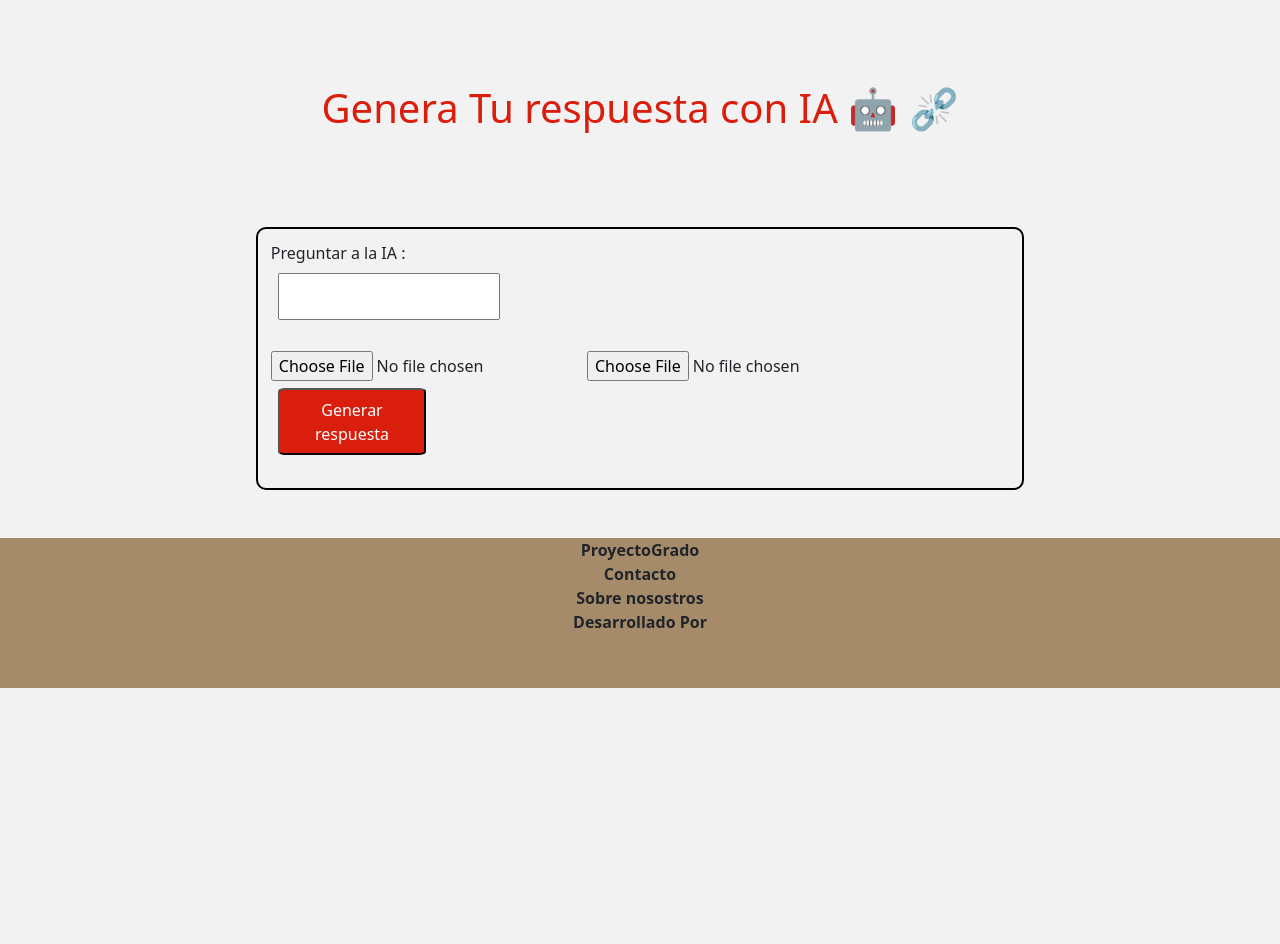
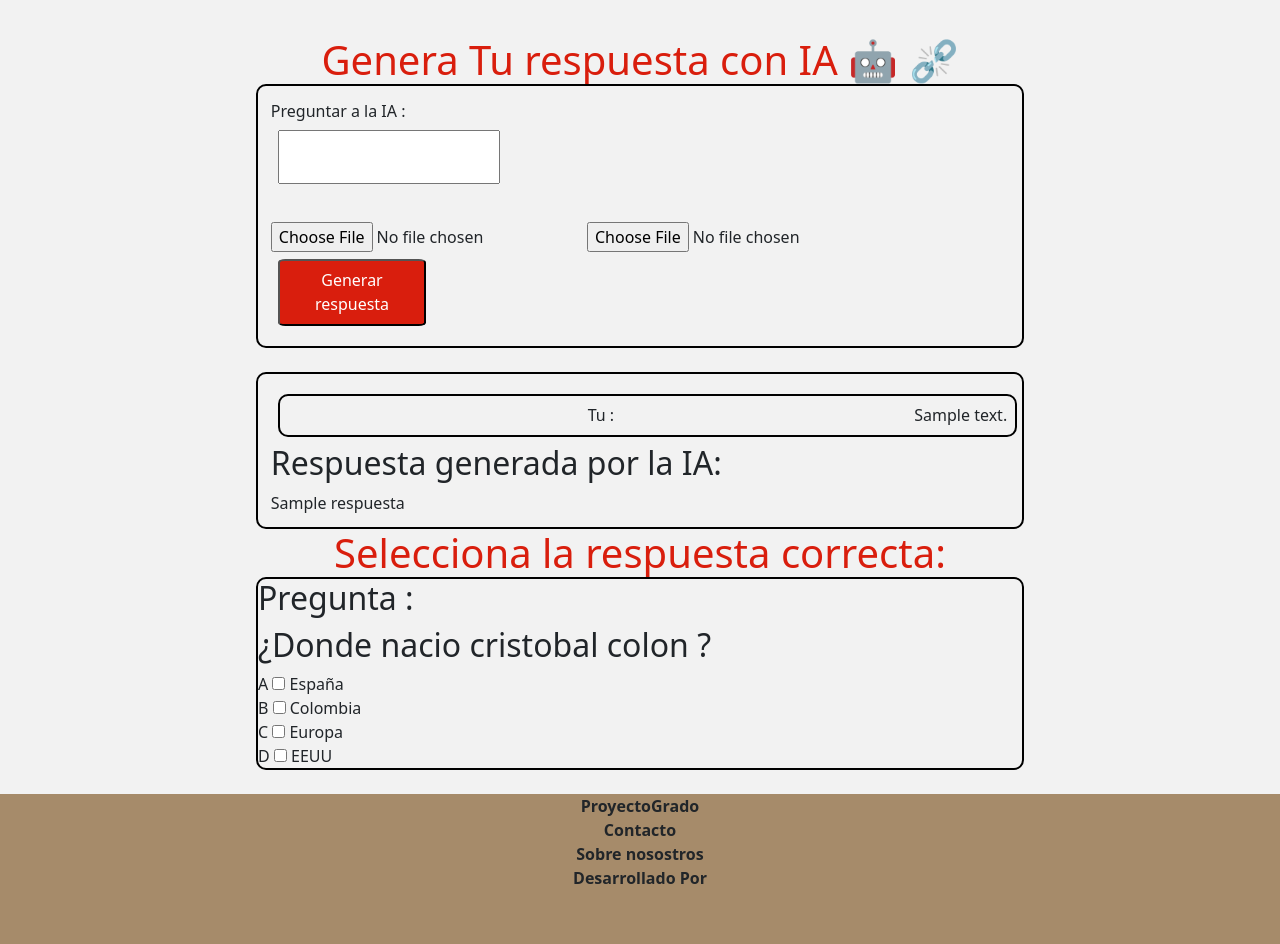
Before and after one commit to AdrianGalindez/ProyectoDeGrado, a Django app: template Principal/templates/TestDeVocacion.html in a window 1280 px wide. Shown: the part 112-1056 px from the top of the page. Before the commit the page ends 800 px from the top, so only its background shows below. Run offline with Django 5.2, Linux system fonts and the light colour scheme; the template is opened without the code that fills it: most values are stand-ins (such as "Sample title", 1, 10 or a date in 2020); parts of the project's set-up code (start-up, migrations or seed data) failed here and were passed over.

Commit message:
Add files via upload

```diff
--- a/Principal/static/css/style.css
+++ b/Principal/static/css/style.css
@@ -165,8 +168,34 @@ textarea {
     margin: 1% ;
 }
 /* =========================================================== */
+#borrarHistorial {
+    background-color: #D91E0D;
+    width: 20%;
+    color: white;
+    border-radius: 5%;
+    padding: 1%;
+    cursor: pointer;
+    margin: 1% ;
+}
 
+#respuesta{
+    margin: auto;
+    padding: 1%;
+    border: solid 2px black;
+    width: 60%;
+    border-radius: 10px;
 
+}
+
+#historial_prompt{
+    display: flex;
+    margin: 1%;
+    padding: 1%;
+    border: solid 2px black;
+    width: 100%;
+    border-radius: 10px;
+    justify-content: flex-end;
+}
 /* =================NAV RESPONSIVE ANDROID================== */
 @media(max-width: 600px){
 
--- /dev/null
+++ b/Principal/static/css/tests.css
@@ -0,0 +1,19 @@
+h1{
+    color: #D91E0D;
+    margin: auto;
+}
+
+#opciones_test{
+    border: solid 2px black;
+    margin: auto;
+    width: 60%;
+    border-radius: 10px;
+}
+
+label {
+    margin: auto;
+}
+
+.opcion{
+         display: inline;
+}
--- a/Principal/static/js/scripts.js
+++ b/Principal/static/js/scripts.js
@@ -4,9 +4,16 @@ function toggleModoOscuro(){
         const inputModoOscuro = document.getElementById("modoOscuro");
 
         const contenedorChat = document.getElementById("chatContainer");
+
+        const contenedorRespuesta = document.getElementById("respuesta");
+
         const body = document.querySelector("body");
+
         const nav = document.querySelector("nav");
+
         const footer = document.querySelector("footer");
+
+
 
         if (inputModoOscuro.checked){
 
@@ -18,7 +25,10 @@ function toggleModoOscuro(){
 
             contenedorChat.classList.add("chatModoOscuro");
 
+            contenedorRespuesta.classList.add("chatModoOscuro");
+
             localStorage.setItem("modoOscuro", "true"); // Guardar el estado en localStorage
+
         }else{
 
             body.classList.remove("bodyModoOscuro");
@@ -28,6 +38,8 @@ function toggleModoOscuro(){
             footer.classList.remove("NavFooterModoOscuro");
 
             contenedorChat.classList.remove("chatModoOscuro");
+
+            contenedorRespuesta.classList.remove("chatModoOscuro");
 
             localStorage.setItem("modoOscuro", "false"); // Guardar el estado en localStorage
         }
--- a/Principal/templates/TestDeVocacion.html
+++ b/Principal/templates/TestDeVocacion.html
@@ -4,18 +4,84 @@
 {% block extra_head %}
     <link href="https://cdn.jsdelivr.net/npm/bootstrap@5.3.8/dist/css/bootstrap.min.css" rel="stylesheet" integrity="sha384-sRIl4kxILFvY47J16cr9ZwB07vP4J8+LH7qKQnuqkuIAvNWLzeN8tE5YBujZqJLB" crossorigin="anonymous">
     <link rel="stylesheet" href="{% static 'css/style.css' %}">  <!-- referencia a estilos  -->
-    <link rel="stylesheet" href="{% static 'css/test.css' %}">  <!-- referencia a estilos  -->
+    <link rel="stylesheet" href="{% static 'css/tests.css' %}">  <!-- referencia a estilos  -->
 {% endblock %}
 
 {% block content %}
 <br>
 <br>
+<!-- ================================= CHAT =========================================== -->
 <h1>Genera Tu respuesta con IA 🤖 ⛓️‍💥</h1>
 <div class="chat">
+
+<form method="post" action="{% url 'test' %}">
+{% csrf_token %}
 <label for="etiqueta">Preguntar a la IA :</label><br>
-<div id="areaDeTexto"><textarea name="prompt"></textarea></div><br>
-<input type="file" accept="audio/" capture="microphone">
-<input type="file" accept="audio/" capture="microphone"><br>
+<div id="areaDeTexto">
+<textarea name="prompt"></textarea></div><br>
+<input type="file" accept="audio/*" capture="microphone">
+<input type="file" accept="audio/*" capture="microphone"><br>
 <button id="generar">Generar respuesta</button>
+</form>
 </div>
+<br>
+<!-- ================================================================================= -->
+
+<div id="respuesta">
+  {% for history  in historial %}
+
+  <div id="historial_prompt">
+  <label for="">Tu : </label>
+  {{ history.text }}
+  <br>
+  </div>
+  {% endfor %}
+  <h2>Respuesta generada por la IA:</h2>
+  {{ respuesta }}
+</div>
+
+<!-- ========================================OPCIONES============================================ -->
+<h1>Selecciona la respuesta correcta:</h1>
+<div id="opciones_test">
+
+<h2>Pregunta : </h2>
+<h2>¿Donde nacio cristobal colon ?</h2>
+  <form action="{% url 'test' %}" method="post">
+    {% csrf_token %}
+
+  <div class="opcion">
+  <label for="">A</label>
+  <input type="checkbox" name="opcion_A" >
+  <text>España</text>
+  <br>
+  </div>
+
+  <div class="opcion">
+  <label for="">B</label>
+  <input type="checkbox" name="opcion_B">
+  <text>Colombia</text>
+  <br>
+  </div>
+
+
+  <div class="opcion">
+  <label for="">C</label>
+  <input type="checkbox" name="opcion_C">
+  <text>Europa</text>
+  <br>
+  </div>
+
+  <div class="opcion">
+  <label for="">D</label>
+  <input type="checkbox" name="opcion_D">
+  <text>EEUU</text>
+  <br>
+  </div>
+
+  </form>
+
+</div>
+
+<!-- ============================================================================================= -->
+
 {% endblock %}
--- a/Principal/templates/home.html
+++ b/Principal/templates/home.html
@@ -92,16 +92,40 @@
 <br>
 <h1>Genera Tu respuesta con IA 🤖 ⛓️‍💥</h1>
 <div class="chat" id="chatContainer">
+
+<form method="post" action="{% url 'home' %}">
+{% csrf_token %}
 <label for="etiqueta">Preguntar a la IA :</label><br>
-<div id="areaDeTexto"><textarea name="prompt"></textarea></div><br>
-<input type="file" accept="audio/" capture="microphone">
-<input type="file" accept="audio/" capture="microphone"><br>
-<button id="generar">Generar respuesta</button>
+<div id="areaDeTexto">
+<textarea name="prompt"></textarea>
+</div><br>
+<input type="file" accept="audio/*" capture="microphone">
+<input type="file" accept="audio/*" capture="microphone"><br>
+<button id="generar" type="submit">Generar respuesta</button>
+</form>
 </div>
 <br>
 <!-- ====================================================================================================== -->
 
+<div id="respuesta" >
+  <form action="{% url 'home' %}" method="post">
+    {% csrf_token %}
+  <button id="borrarHistorial" type="submit" name="borrarHistorial">Borrar historial</button>
+  </form>
+  {% for history  in historial %}
+
+  <div id="historial_prompt">
+  <label for="">Tu : </label>
+  {{ history.text }}
+  <br>
+  </div>
+  {% endfor %}
+  <h2>Respuesta generada por la IA:</h2>
+  {{ respuesta }}
+</div>
+
     {% endblock %}
+    <br>
 <!-- =================================================================-->
 
 <!-- ============================FOOTER================================= -->
--- a/Principal/urls.py
+++ b/Principal/urls.py
@@ -3,6 +3,7 @@ from . import views # import de la vista
 from django.urls import path, include  # librerias nesesarias para hacer la referencia desde url.py del proyecto
 
 urlpatterns = [
+
   path('',views.home,name="home"), # url home
   path('testDeVocacion/',views.test,name="test"), # url test
   path('recomendaciones/',views.recomendaciones,name="recomendaciones"), # url recomendaciones
```
Also changed, not shown: other parts of Principal/static/css/style.css (+27 -26 lines), Principal/IA/chains.py (added, +32 -0 lines), Principal/IA/llm.py (added, +151 -0 lines), Principal/views.py (+56 -3 lines), streamlit_chatbot (1).py (added, +76 -0 lines), Principal/IA/__init__.py (added), Principal/IA/prompts/base_prompt.txt (added), Principal/IA/prompts/system_prompt.txt (added), Principal/IA/retriever.py (added), Principal/IA/vectorstore.py (added).
